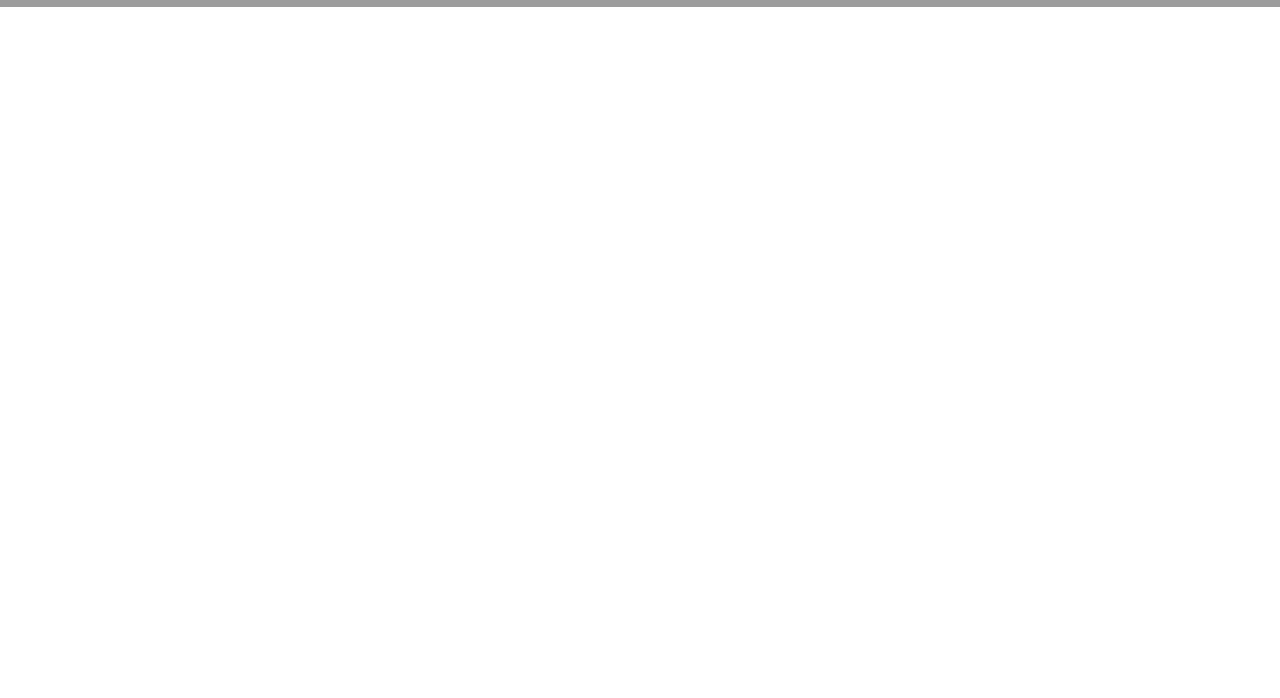
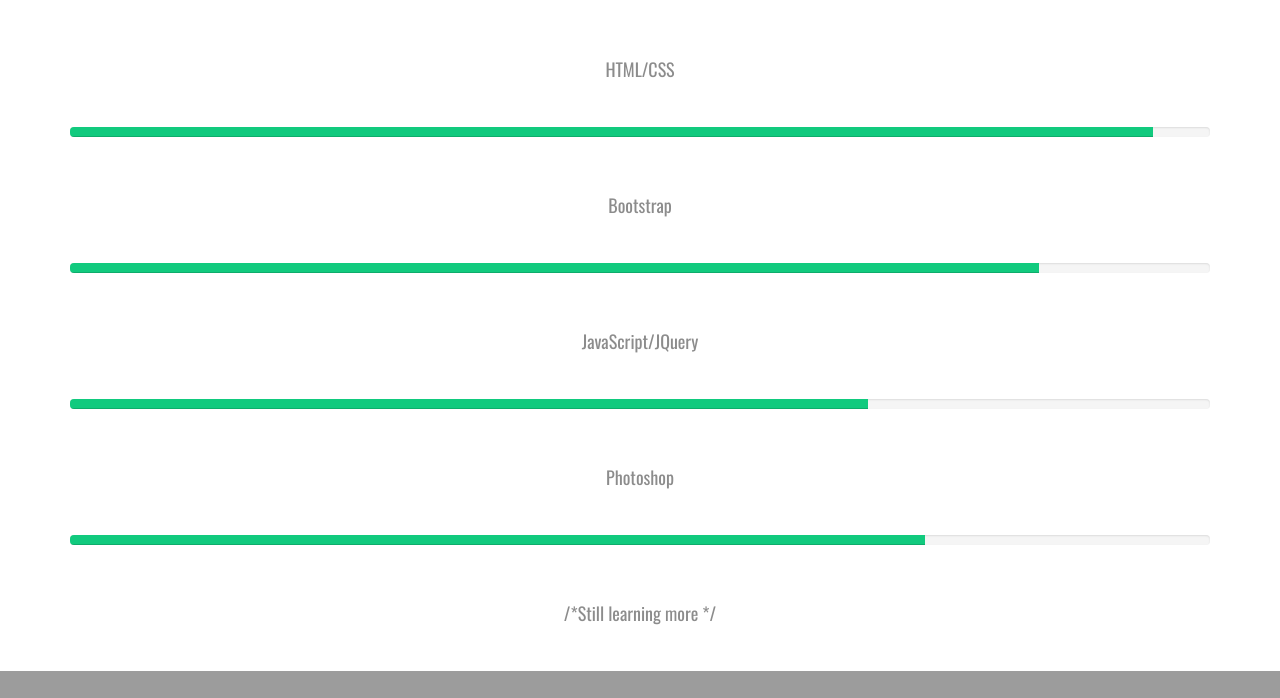
Before and after one commit to annarj/annarj.github.io, a plain HTML site: page index.html in a window 1280 px wide. Shown: the part 2712-3410 px from the top of the page. Before the commit the page ends 2719 px from the top, so only its background shows below. Drawn offline with nearby package versions, Linux system fonts and the light colour scheme; a web font is replaced by a local one.

Commit message:
progress

```diff
--- a/index.html
+++ b/index.html
@@ -76,6 +76,27 @@
       </li>
     </ul>
   </div>
+  <h1>Check out my skills!</h1>
+  <div class="myprogress">
+     <p>HTML/CSS</p>
+    <div class="progress">
+
+      <div class="progress-bar" role="progressbar" style="width: 95%" aria-valuenow="95" aria-valuemin="0" aria-valuemax="100"></div>
+    </div>
+        <p>Bootstrap</p>
+    <div class="progress">
+      <div class="progress-bar" role="progressbar" style="width: 85%" aria-valuenow="85" aria-valuemin="0" aria-valuemax="100"></div>
+    </div>
+      <p>JavaScript/JQuery</p>
+    <div class="progress">
+      <div class="progress-bar" role="progressbar" style="width: 70%" aria-valuenow="70" aria-valuemin="0" aria-valuemax="100"></div>
+    </div>
+        <p>Photoshop</p>
+    <div class="progress">
+      <div class="progress-bar" role="progressbar" style="width: 75%" aria-valuenow="75" aria-valuemin="0" aria-valuemax="100"></div>
+    </div>
+        <p>/*Still learning more */</p>
+</div>
 </div>
 
 <footer>
--- a/style.css
+++ b/style.css
@@ -84,7 +84,16 @@ header h1{
 }
 header{
   background-color: #f9f2f6;
-    padding-bottom: 15px;}
+    padding-bottom: 15px;
+  }
+.progress-bar{
+    background-color:#11ca7e;
+  }
+.progress{
+    height: 10px;}
+.myprogress p{
+  padding:30px 0px;
+}
 
 @media only screen and (max-width: 1024px){
 .btn-menu{
```
